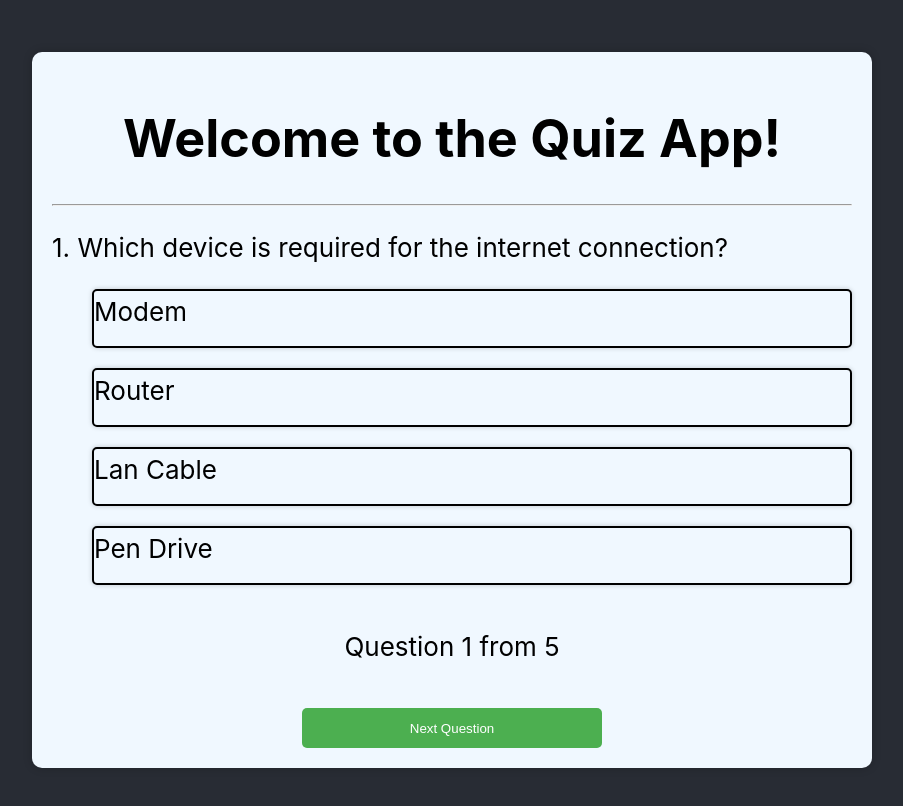
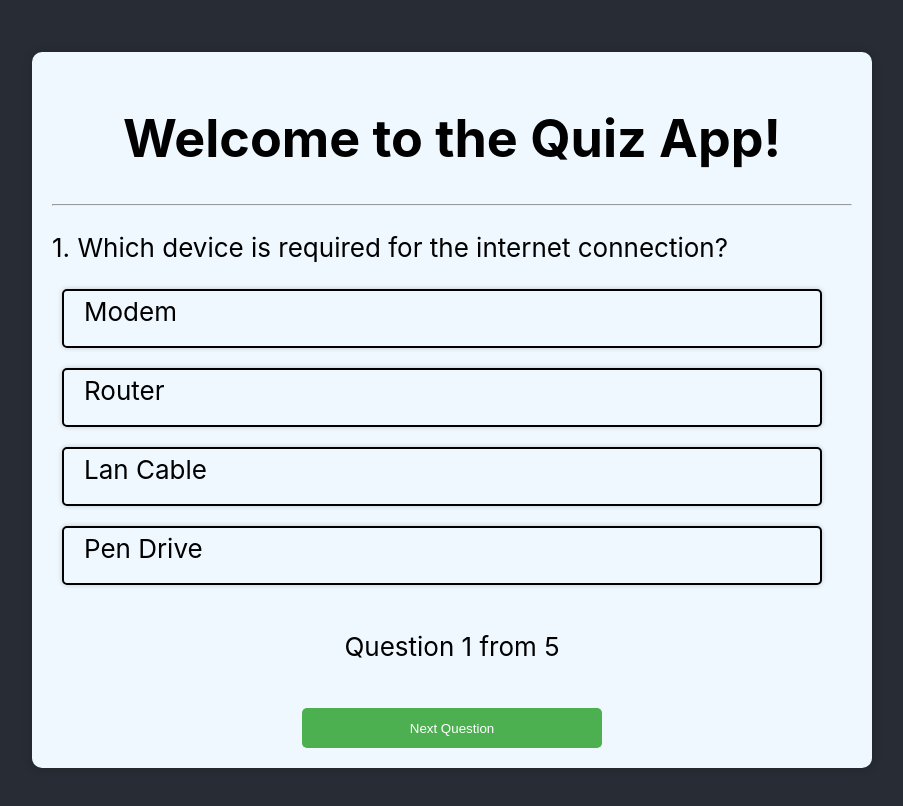
Before and after one commit to feras-alkilani/Quiz-App, a React (Create React App) app: page / in a window 1280 px wide. Shown: the top 806 px of the page, without its empty margins (188-1091 px from the left). Built offline with nearby package versions, Linux system fonts and the light colour scheme.

Commit message:
Update Questions.css

```diff
--- a/src/components/Questions.css
+++ b/src/components/Questions.css
@@ -29,11 +29,13 @@
 
 .options li {
   margin-bottom: 20px;
+  margin-left: -30px;
+  margin-right: 30px;
   height: 50px;
   border: 2px solid black;
   list-style-type: none;
   text-align: left;
-
+  padding-left: 20px;
   cursor: pointer;
   transition: background-color 0.3s ease;
   border-radius: 5px;
```
